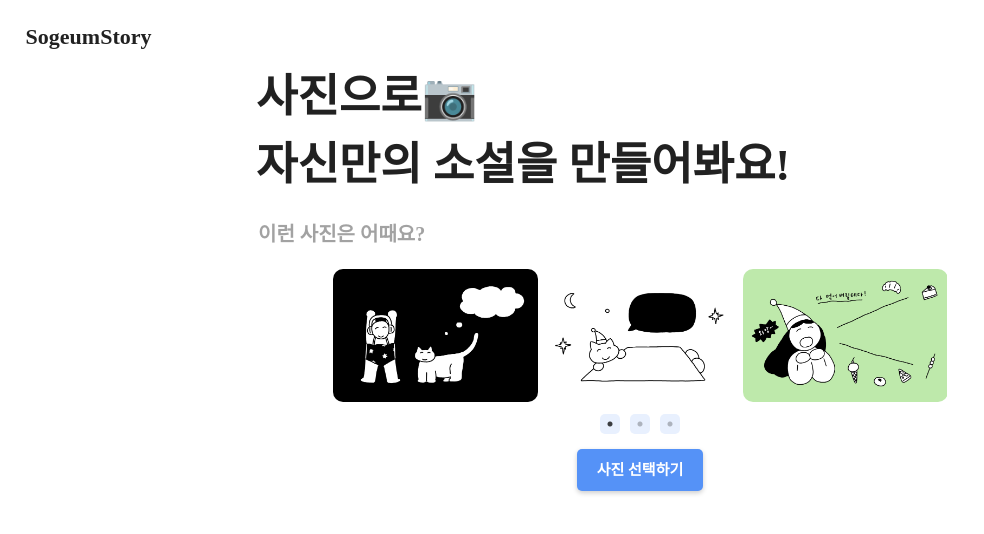
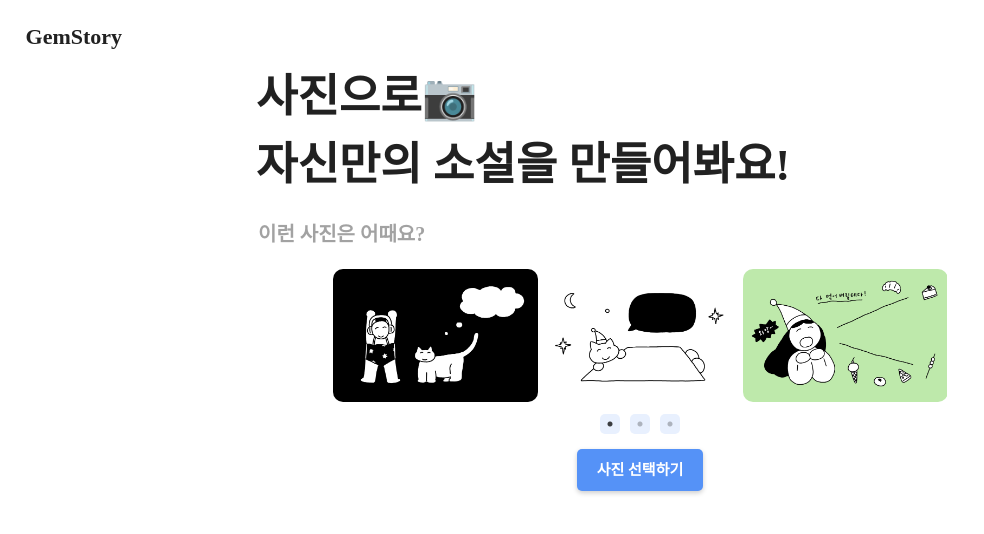
Before and after one commit to hyeyeon9/SogeumStory, a React (Create React App) app in the folder geminai-story/: page /image-story in a window 1280 px wide. Shown: the top 534 px of the page, without its empty margins (0-984 px from the left). Built offline with nearby package versions, Linux system fonts and the light colour scheme; a web font is replaced by a local one.

Commit message:
"종이질감 배경 추가", "프로젝트 이름 변경"

```diff
--- a/geminai-story/src/components/Home.js
+++ b/geminai-story/src/components/Home.js
@@ -11,7 +11,7 @@ function Home() {
           navigate("/");
         }}
       >
-        SogeumStory
+         GemStory
       </div>
       <div className="homepage-title">
         <span className="geminai">GeminAI</span>와 함께 <br></br>
--- a/geminai-story/src/components/ImageDetails.js
+++ b/geminai-story/src/components/ImageDetails.js
@@ -28,7 +28,7 @@ function ImageDetails() {
           navigate("/");
         }}
       >
-        SogeumStory
+        GemStory
       </div>
       <div className="detail-title" id="image-detail-title">주인공과 장르를 선택하세요 👩‍🦰</div>
       <span className="detail-text" id="image-detail-text">이 소설의 주인공은 나?</span>
--- a/geminai-story/src/components/ImagePreview.js
+++ b/geminai-story/src/components/ImagePreview.js
@@ -18,7 +18,7 @@ function ImagePreview() {
     <div className="image-preview-container">
       <div className="site-title" onClick={() => {
           navigate("/");
-        }}>SogeumStory</div>
+        }}>GemStory</div>
       <h2 >사진 확인해주세요!</h2>
       <img alt="uploaded Preview" src={image} />
       <div className="preview-btn">
--- a/geminai-story/src/components/ImageResult.js
+++ b/geminai-story/src/components/ImageResult.js
@@ -114,7 +114,7 @@ function ImageResult() {
           navigate("/");
         }}
       >
-        SogeumStory
+       GemStory
       </div>
       <span className=" home-btn" onClick={() => navigate("/")}>
         <i class="medium material-icons">forward</i>
--- a/geminai-story/src/components/ImageStory.js
+++ b/geminai-story/src/components/ImageStory.js
@@ -54,7 +54,7 @@ function ImageStory() {
           navigate("/");
         }}
       >
-        SogeumStory
+        GemStory
       </div>
       <div className="image-title1">
         사진으로📷 <br></br>
--- a/geminai-story/src/components/TextDetails.js
+++ b/geminai-story/src/components/TextDetails.js
@@ -33,7 +33,7 @@ function TextDetails() {
           navigate("/");
         }}
       >
-        SogeumStory
+        GemStory
       </div>
       <div className="detail-title">
         좋아요😊
--- a/geminai-story/src/components/TextResult.js
+++ b/geminai-story/src/components/TextResult.js
@@ -88,14 +88,18 @@ function TextResult() {
   }, [keyword, mainCharacter, genre]);
 
   return (
+    <div className="BackgroundWrapper">
+      {" "}
+      {/* 상위 div 추가 */}
       <div className="ResultPage" id="text-page">
         <div
+          id="text-result-site-title"
           className="site-title"
           onClick={() => {
             navigate("/");
           }}
         >
-        SogeumStory
+          GemStory
         </div>
         {/* <span className=" home-btn" onClick={() => navigate("/")}>
         <i class="medium material-icons">forward</i>
@@ -167,6 +171,7 @@ function TextResult() {
           </>
         )}
       </div>
+    </div>
   );
 }
 
--- a/geminai-story/src/components/TextStory.js
+++ b/geminai-story/src/components/TextStory.js
@@ -25,7 +25,7 @@ function App() {
           navigate("/");
         }}
       >
-        SogeumStory
+        GemStory
       </div>
       <div className="text-story-title">
         어떤 키워드로  <br />소설을 작성해볼까요?✍
--- a/geminai-story/src/css/ImageHome.css
+++ b/geminai-story/src/css/ImageHome.css
@@ -274,12 +274,12 @@
     right: 10%;
   }
 
-  .Image-next-form{
+  .Image-next-form {
     width: 92%;
     left: 5%;
   }
 
-  .home-btn{
+  .home-btn {
     right: 7%;
   }
 }
--- a/geminai-story/src/css/TextResult.css
+++ b/geminai-story/src/css/TextResult.css
@@ -1,13 +1,35 @@
+.BackgroundWrapper {
+  background-image: url('23.jpg'); /* 배경 이미지 경로 */
+  background-repeat: no-repeat;
+  background-position: center;
+  min-height: 100vh; /* 전체 높이 */
+  width: 100vw; /* 전체 너비 */
+
+  background-color: rgba(255, 255, 255, 0.3); /* 흰색 배경과 70% 투명도 */
+  background-blend-mode: overlay; /* 배경 이미지와 색상이 부드럽게 섞이도록 설정 */
+}
+
+#text-result-site-title{
+  top: 0%;
+  left: 0%;
+  width: 100vw;
+  padding-left: 20px;
+  padding-top: 20px;
+  background-image: url('23.jpg'); /* 배경 이미지 경로 */
+  background-repeat: no-repeat;
+  background-position: center;
+
+  background-color: rgba(255, 255, 255, 0.3); /* 흰색 배경과 70% 투명도 */
+  background-blend-mode: overlay; /* 배경 이미지와 색상이 부드럽게 섞이도록 설정 */
+}
 .ResultPage {
   margin: 2% auto; /* 수평 중앙 정렬 */
   max-width: 1280px; /* 원하는 최대 너비로 설정 */
   padding: 20px; /* 패딩 추가 */
   text-align: left; /* 텍스트 정렬을 왼쪽으로 */
+  margin-top: 50px;
 }
 
-#text-page {
-  margin-top: 50px;
-}
 
 .result-page-title {
   font-size: 3rem;
@@ -100,6 +122,7 @@
   justify-content: center;
   align-items: center;
   font-family: "NanumSquareNeoBold" !important;
+  cursor: pointer;
 }
 
 .like-btn21 {
@@ -111,6 +134,7 @@
   justify-content: center;
   align-items: center;
   font-family: "NanumSquareNeoBold" !important;
+  cursor: pointer;
 }
 
 .like-btn31 {
@@ -122,6 +146,7 @@
   font-family: "NanumSquareNeoBold" !important;
   top: 31%;
   right: 17%;
+  cursor: pointer;
 }
 
 .next-step {
@@ -181,29 +206,29 @@
 
 /*반응형 웹*/
 @media (max-width: 768px) {
-  .ResultPage{
+  .ResultPage {
     padding: 2% 5% !important;
   }
   .result-story {
     width: 92%;
   }
-  .like-btn11{
+  .like-btn11 {
     top: 48%;
     right: 5%;
   }
-  .like-btn31{
+  .like-btn31 {
     top: 28%;
     right: 5%;
   }
-  .like-btn21{
+  .like-btn21 {
     top: 38%;
     right: 5%;
   }
   .next-form {
-   margin-left: -12px;
-   margin-top: 0px;
+    margin-left: -12px;
+    margin-top: 0px;
   }
-  .next-step-btn{
+  .next-step-btn {
     right: 3%;
   }
 }
```
Also changed, not shown: 1 other file (tests, documents, lock files or other folders). Lines whose indentation alone changed are shown as unchanged.
